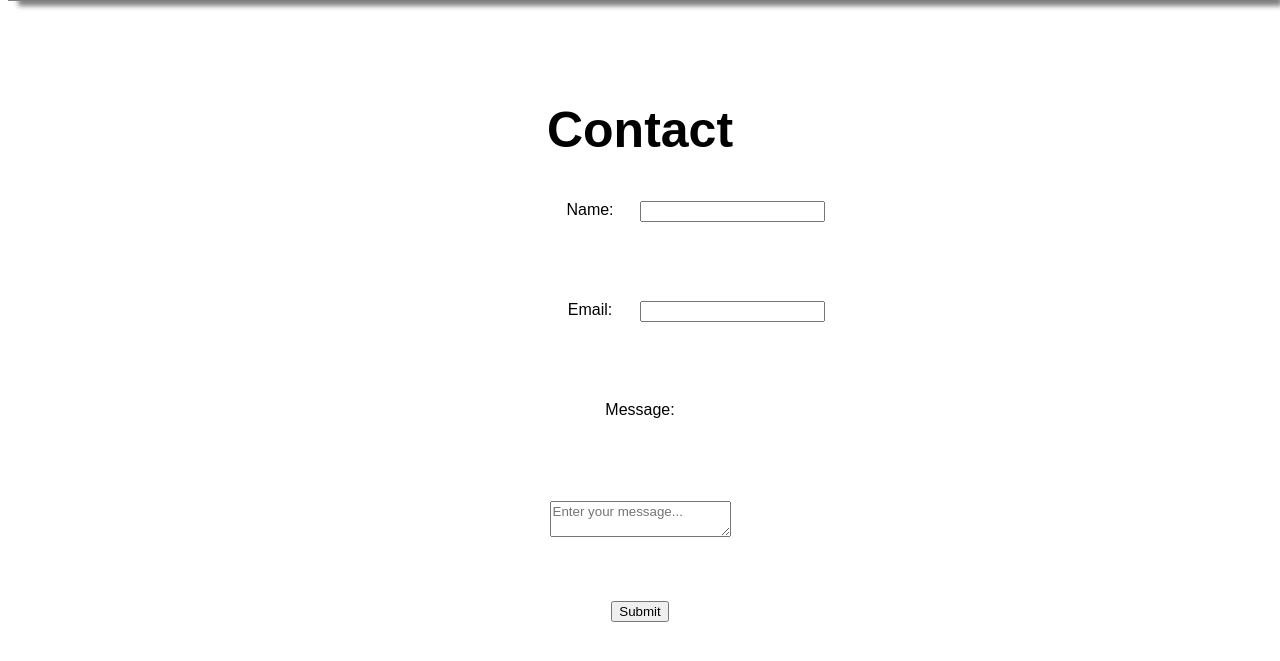
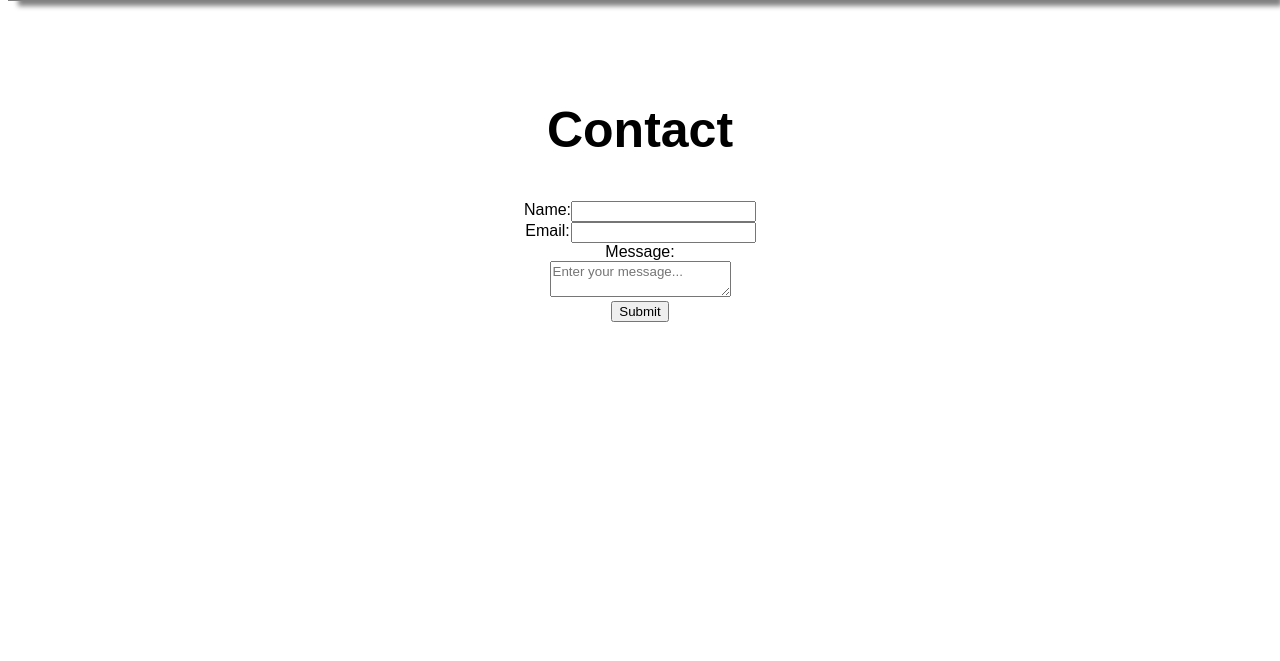
Before and after one commit to Steven-Huynh-Personal-Website/personal-website, a plain HTML site: page contact.html in a window 1280 px wide. Shown: the part 53-714 px from the top of the page. Drawn offline with Linux system fonts and the light colour scheme.

Commit message:
Resize grid templates from 100px to auto

```diff
--- a/style.css
+++ b/style.css
@@ -69,8 +69,8 @@ section>div>p {
 
 form {
     display: grid;
-    grid-template-columns: repeat(2, 100px);
-    grid-template-rows: repeat(5, 100px);
+    grid-template-columns: repeat(2, auto);
+    grid-template-rows: repeat(5, auto);
     justify-content: center;
 }
 
```
